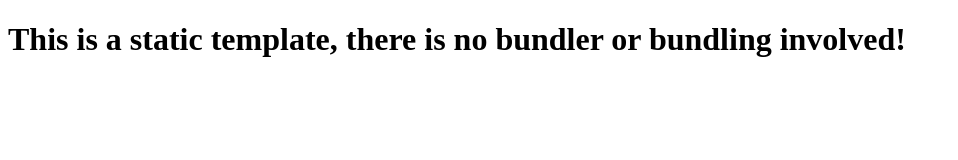
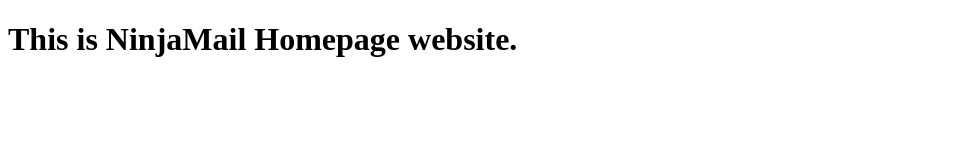
Before and after one commit to ThanhTrung271101/HTML-CSS, a website: page index.html in a window 1280 px wide. Shown: the whole page, without its empty margins (0-958 px from the left). Drawn offline with Linux system fonts and the light colour scheme.

Commit message:
Import index.html + folder styles

```diff
--- a/index.html
+++ b/index.html
@@ -7,6 +7,6 @@
     <title>Static Template</title>
   </head>
   <body>
-    <h1>This is a static template, there is no bundler or bundling involved!</h1>
+    <h1>This is NinjaMail Homepage website.</h1>
   </body>
 </html>
```
Also changed, not shown: styles/index.css (added).
